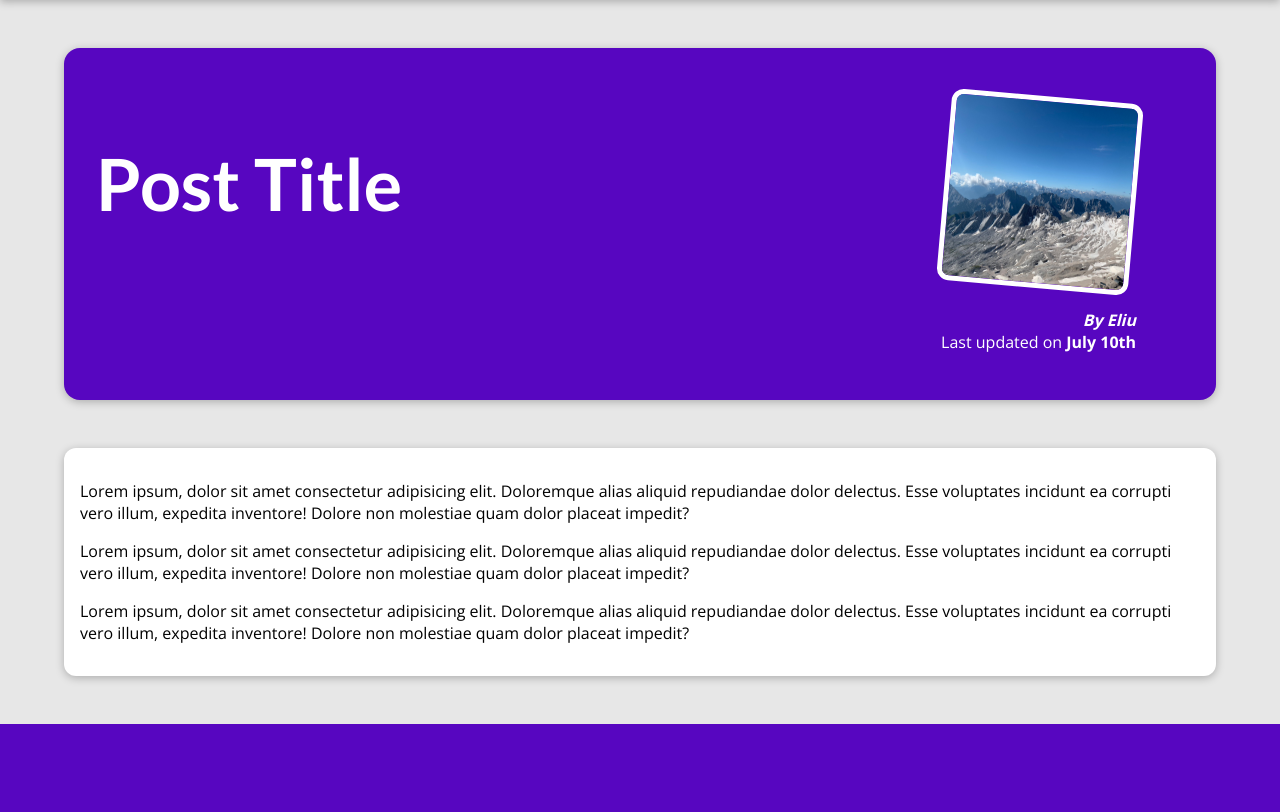
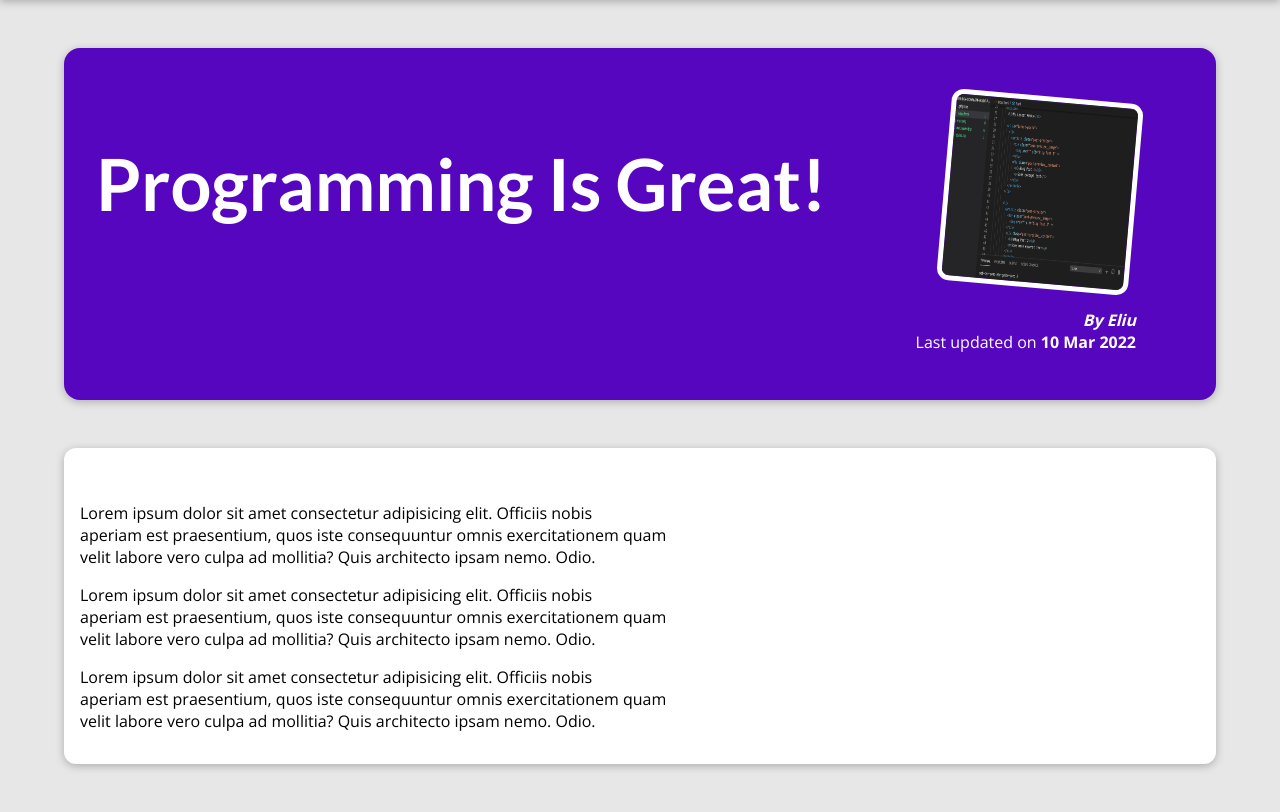
Before and after one commit to ElioEfra99/my-django-site, a Django app: page /posts/programming-is-fun in a window 1280 px wide. Shown: the part 80-892 px from the top of the page. Before the commit the page ends 804 px from the top, so only its background shows below. Run offline with Django 3.2, Linux system fonts and the light colour scheme.

Commit message:
Adding a single post page

```diff
--- a/blog/templates/blog/full-post.html
+++ b/blog/templates/blog/full-post.html
@@ -2,7 +2,7 @@
 {% load static %}
 
 {% block page_title %}
-    {{ post_name }}
+    {{ post.title }}
 {% endblock page_title %}
 
 {% block css_files %}
@@ -11,31 +11,17 @@
 
 {% block content %}
     <section id="summary">
-        <h2>Post Title</h2>
+        <h2>{{ post.title }}</h2>
         <article>
-            <img src="{% static 'blog/images/mountains.jpg' %}" alt="Post Title">
-            <address>By Eliu</address>
+            <img src="{% static 'blog/images/'|add:post.image %}" alt="{{ post.title }}">
+            <address>By {{ post.author }}</address>
             <div>
-                Last updated on <time>July 10th</time>
+                Last updated on <time>{{ post.date|date:"d M Y" }}</time>
             </div>
         </article>
     </section>
 
     <main>
-        <p>
-            Lorem ipsum, dolor sit amet consectetur adipisicing elit.
-            Doloremque alias aliquid repudiandae dolor delectus.
-            Esse voluptates incidunt ea corrupti vero illum, expedita inventore! Dolore non molestiae quam dolor placeat impedit?
-        </p>
-        <p>
-            Lorem ipsum, dolor sit amet consectetur adipisicing elit.
-            Doloremque alias aliquid repudiandae dolor delectus.
-            Esse voluptates incidunt ea corrupti vero illum, expedita inventore! Dolore non molestiae quam dolor placeat impedit?
-        </p>
-        <p>
-            Lorem ipsum, dolor sit amet consectetur adipisicing elit.
-            Doloremque alias aliquid repudiandae dolor delectus.
-            Esse voluptates incidunt ea corrupti vero illum, expedita inventore! Dolore non molestiae quam dolor placeat impedit?
-        </p>
+        <p> {{ post.content|linebreaks }} </p>
     </main>
 {% endblock content %}
--- a/blog/views.py
+++ b/blog/views.py
@@ -7,7 +7,7 @@
     {
         "slug": "hike-in-the-mountains",
         "image": "mountains.jpg",
-        "author": "Maximilian",
+        "author": "Eliu",
         "date": date(2021, 7, 21),
         "title": "Mountain Hiking",
         "excerpt": "There's nothing like the views you get when hiking in the mountains! And I wasn't even prepared for what happened whilst I was enjoying the view!",
@@ -28,7 +28,7 @@
     {
         "slug": "programming-is-fun",
         "image": "coding.jpg",
-        "author": "Maximilian",
+        "author": "Eliu",
         "date": date(2022, 3, 10),
         "title": "Programming Is Great!",
         "excerpt": "Did you ever spend hours searching that one error in your code? Yep - that's what happened to me yesterday...",
@@ -49,7 +49,7 @@
     {
         "slug": "into-the-woods",
         "image": "woods.jpg",
-        "author": "Maximilian",
+        "author": "Eliu",
         "date": date(2020, 8, 5),
         "title": "Nature At Its Best",
         "excerpt": "Nature is amazing! The amount of inspiration I get when walking in nature is incredible!",
@@ -83,11 +83,16 @@
     return render(request, 'blog/index.html', context)
 
 def posts(request):
-    return render(request, 'blog/posts.html')
+    context = {
+        'posts': all_posts
+    }
+
+    return render(request, 'blog/posts.html', context)
 
 def load_post(request, slug):
+    identified_post = next(post for post in all_posts if post['slug'] == slug)
     context = {
-        'post_name': slug
+        'post': identified_post,
     }
 
     return render(request, 'blog/full-post.html', context)
```
Also changed, not shown: blog/templates/blog/posts.html (+3 -6 lines).
